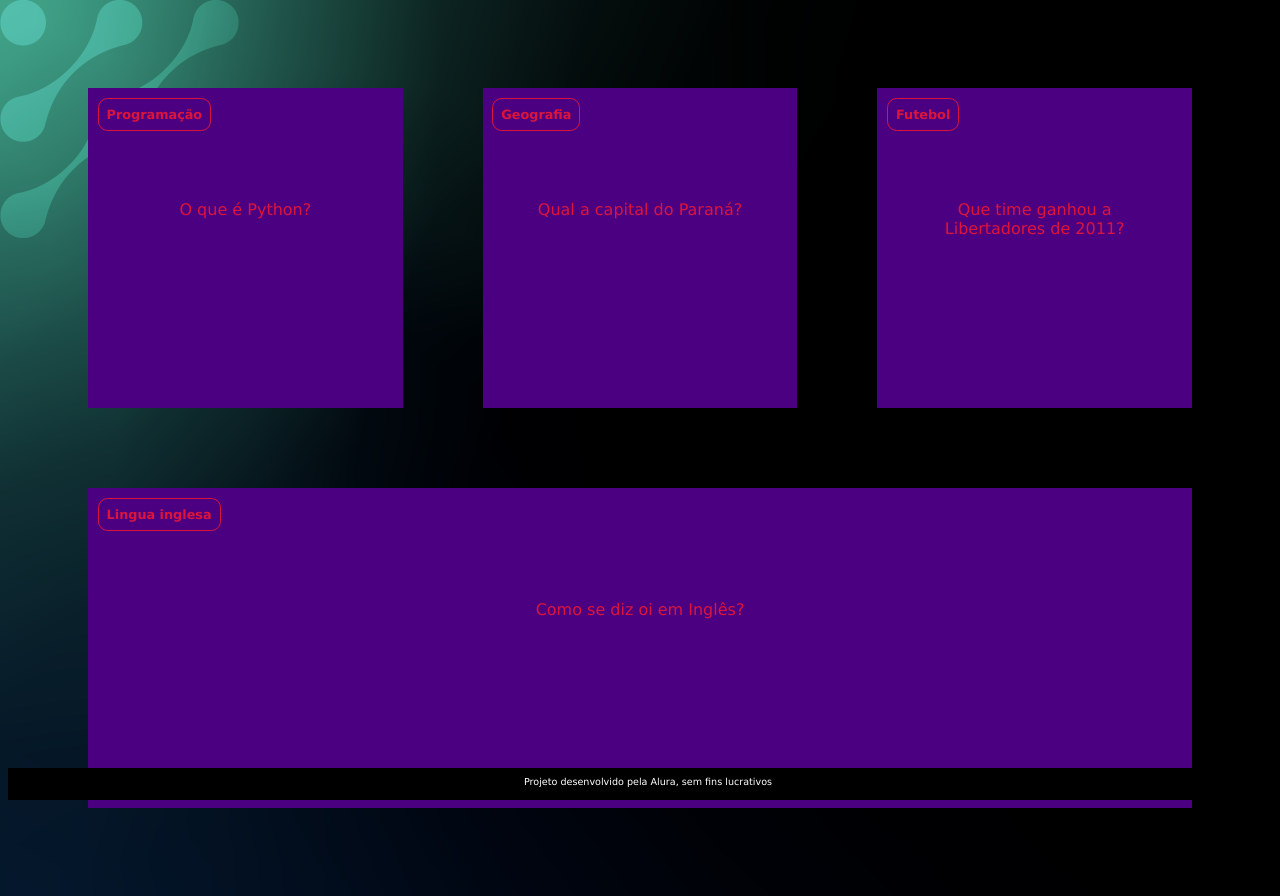
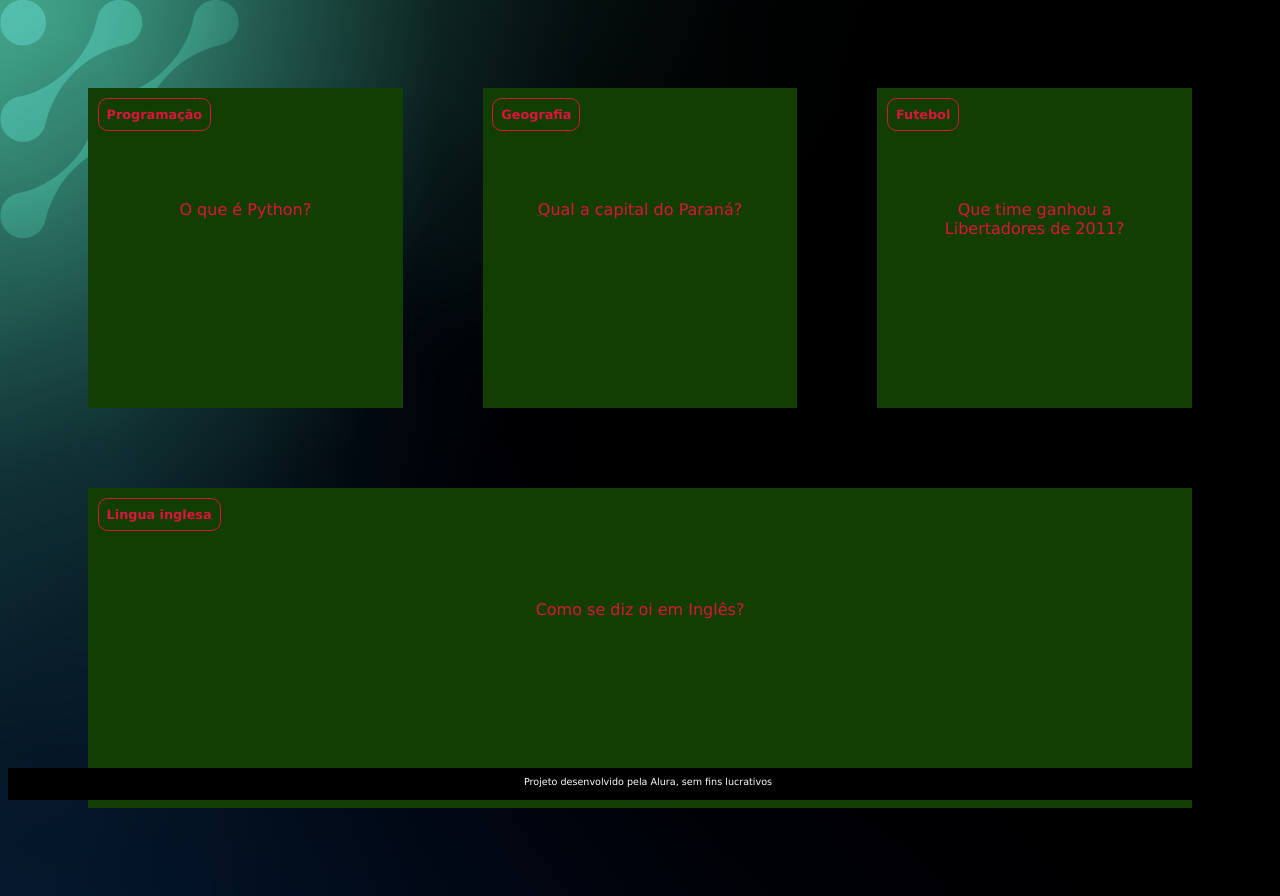
Before and after one commit to leandro0080/flash-card, a plain HTML site: page flashcard/index.html in a window 1280 px wide. Drawn offline with Linux system fonts and the light colour scheme.

Commit message:
Update style.css

```diff
--- a/flashcard/assets/style.css
+++ b/flashcard/assets/style.css
@@ -1,7 +1,7 @@
 :root {
     --text-color: #DC143C;
-    --card-front-color: #4B0082;
-    --card-back-color: #8A2BE2;
+    --card-front-color: #113f03;
+    --card-back-color: #1ce6c4;
 }
 
 
```
